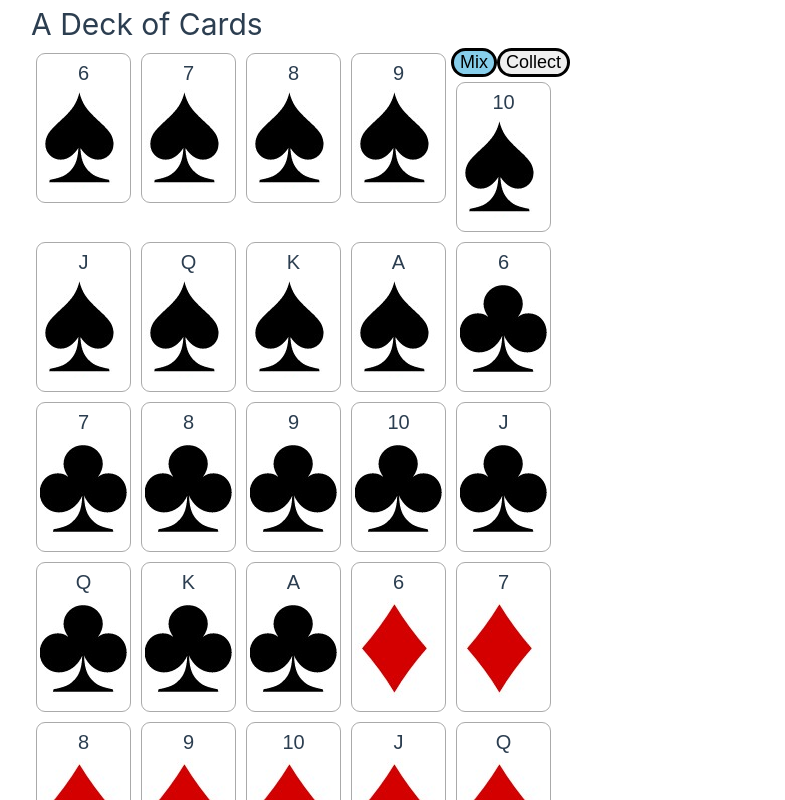
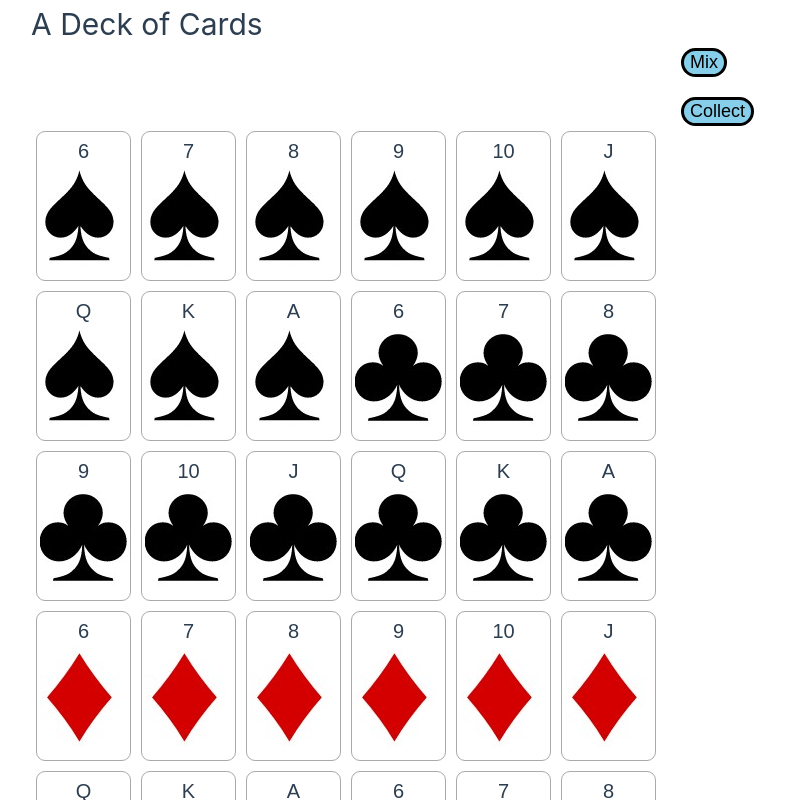
Before and after one commit to ivanovamm/card-game, a Vue app: page / in a window 1280 px wide. Shown: the top 800 px of the page, without its empty margins (1-786 px from the left). Built offline with nearby package versions, Linux system fonts and the light colour scheme.

Commit message:
FLIPPING FIXED nakonets to

```diff
--- a/src/components/Cards.vue
+++ b/src/components/Cards.vue
@@ -80,10 +80,10 @@ function collect(){
   <div class="deck">
     <h1>A Deck of Cards</h1>
     <button class="mix" @click="mix">Mix</button>
-    <button class="Collect" @click="collect">Collect</button>
+    <button class="collect" @click="collect">Collect</button>
     <div class="card" v-for="(card, index) in deck" :key="index" @click="changeSide(card)">
-      <div class="value">{{ card.Value }}</div>
-      <div :class="'suit ' + card.Suit"></div>
+      <div class="value" v-if="!card.flipped">{{ card.Value }}</div>
+      <div :class="'suit ' + card.Suit" v-if="!card.flipped"></div>
       <div class="back" v-if="card.flipped"></div>
     </div>
 
@@ -108,10 +108,19 @@ button {
 }
 
 .mix {
+  margin-left: 650px;
   align-items: center;
   background-color: skyblue;
 
 }
+
+.collect {
+  margin-left: 650px;
+  align-items: center;
+  background-color: skyblue;
+  margin-top: 20px;
+}
+
 
 .deck .card {
   border: solid 1px #aaa;
@@ -146,11 +155,10 @@ button {
 
 
 .card .back{
+  background-image: url("../assets/shirt.png");
   height: 100%;
   width: 100%;
-  background-image: url("../assets/shirt.png");
-  //background-position: center;
-  background-size: cover;
+  background-position: center;
 }
 
 .card .suit {
```
